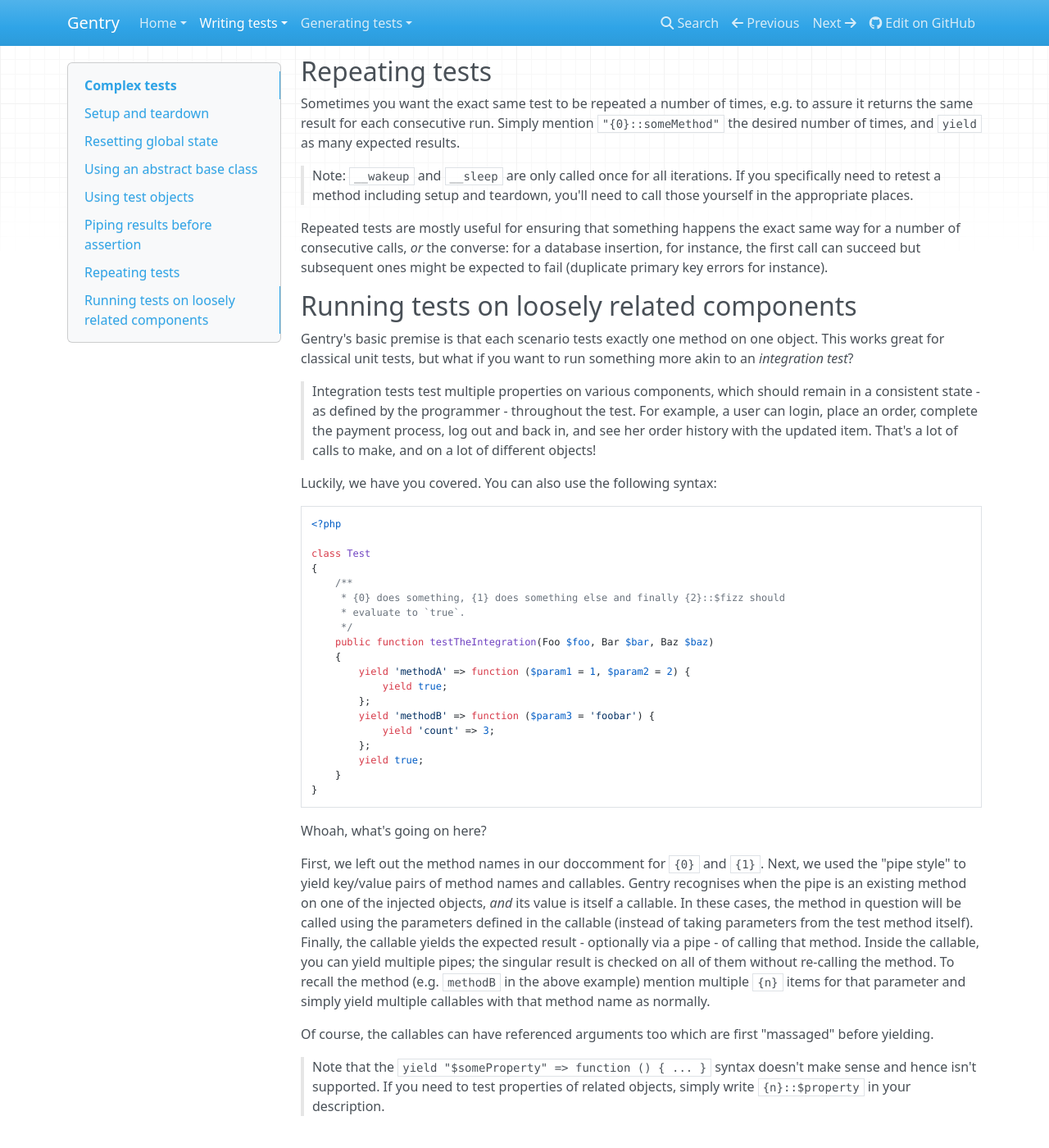
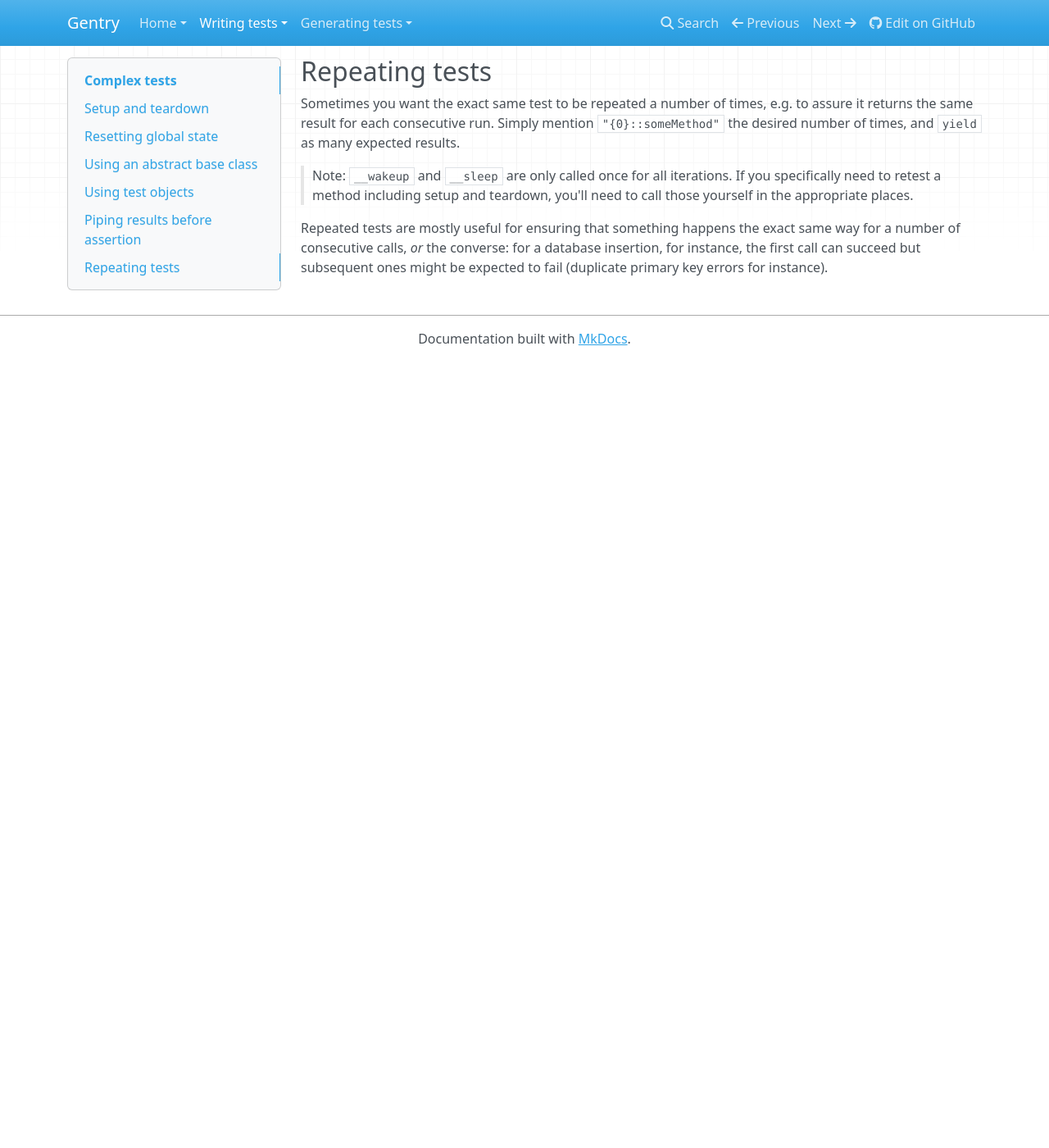
Before and after one commit to gentry-php/gentry, an MkDocs documentation site: the page built from docs/writing/complex.md, in a window 1280 px wide and 1400 px high, scrolled down 4105 px. Shown: the whole window at 82% size. Built offline with MkDocs 1.6.1, drawn with Linux system fonts in a browser that asks for light colours; nearby versions of some CDN libraries; old or Windows-style settings are respelled for this version of MkDocs; after the commit the page ends 4546 px from its top, so only the background shows below that.

Commit message:
this is moved to separate page

````diff
--- a/docs/writing/complex.md
+++ b/docs/writing/complex.md
@@ -228,59 +228,3 @@ Repeated tests are mostly useful for ensuring that something happens the exact
 same way for a number of consecutive calls, _or_ the converse: for a database
 insertion, for instance, the first call can succeed but subsequent ones might be
 expected to fail (duplicate primary key errors for instance).
-
-## Running tests on loosely related components
-Gentry's basic premise is that each scenario tests exactly one method on one
-object. This works great for classical unit tests, but what if you want to run
-something more akin to an _integration test_?
-
-> Integration tests test multiple properties on various components, which should
-> remain in a consistent state - as defined by the programmer - throughout the
-> test. For example, a user can login, place an order, complete the payment
-> process, log out and back in, and see her order history with the updated item.
-> That's a lot of calls to make, and on a lot of different objects!
-
-Luckily, we have you covered. You can also use the following syntax:
-
-```php
-<?php
-
-class Test
-{
-    /**
-     * {0} does something, {1} does something else and finally {2}::$fizz should
-     * evaluate to `true`.
-     */
-    public function testTheIntegration(Foo $foo, Bar $bar, Baz $baz)
-    {
-        yield 'methodA' => function ($param1 = 1, $param2 = 2) {
-            yield true;
-        };
-        yield 'methodB' => function ($param3 = 'foobar') {
-            yield 'count' => 3;
-        };
-        yield true;
-    }
-}
-```
-
-Whoah, what's going on here?
-
-First, we left out the method names in our doccomment for `{0}` and `{1}`. Next,
-we used the "pipe style" to yield key/value pairs of method names and callables.
-Gentry recognises when the pipe is an existing method on one of the injected
-objects, _and_ its value is itself a callable. In these cases, the method in
-question will be called using the parameters defined in the callable (instead of
-taking parameters from the test method itself). Finally, the callable yields the
-expected result - optionally via a pipe - of calling that method. Inside the
-callable, you can yield multiple pipes; the singular result is checked on all of
-them without re-calling the method. To recall the method (e.g. `methodB` in the
-above example) mention multiple `{n}` items for that parameter and simply yield
-multiple callables with that method name as normally.
-
-Of course, the callables can have referenced arguments too which are first
-"massaged" before yielding.
-
-> Note that the `yield "$someProperty" => function () { ... }` syntax doesn't
-> make sense and hence isn't supported. If you need to test properties of
-> related objects, simply write `{n}::$property` in your description.
````
